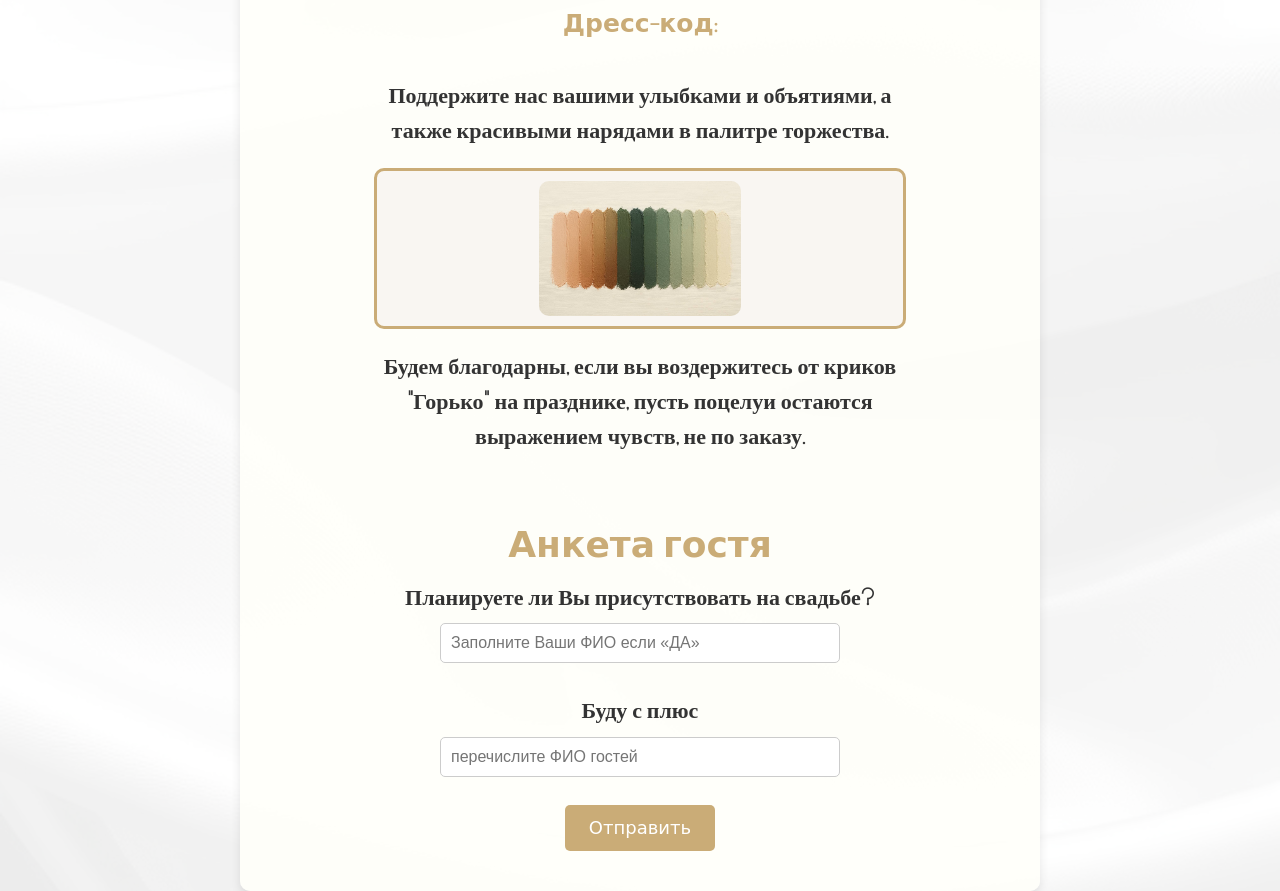
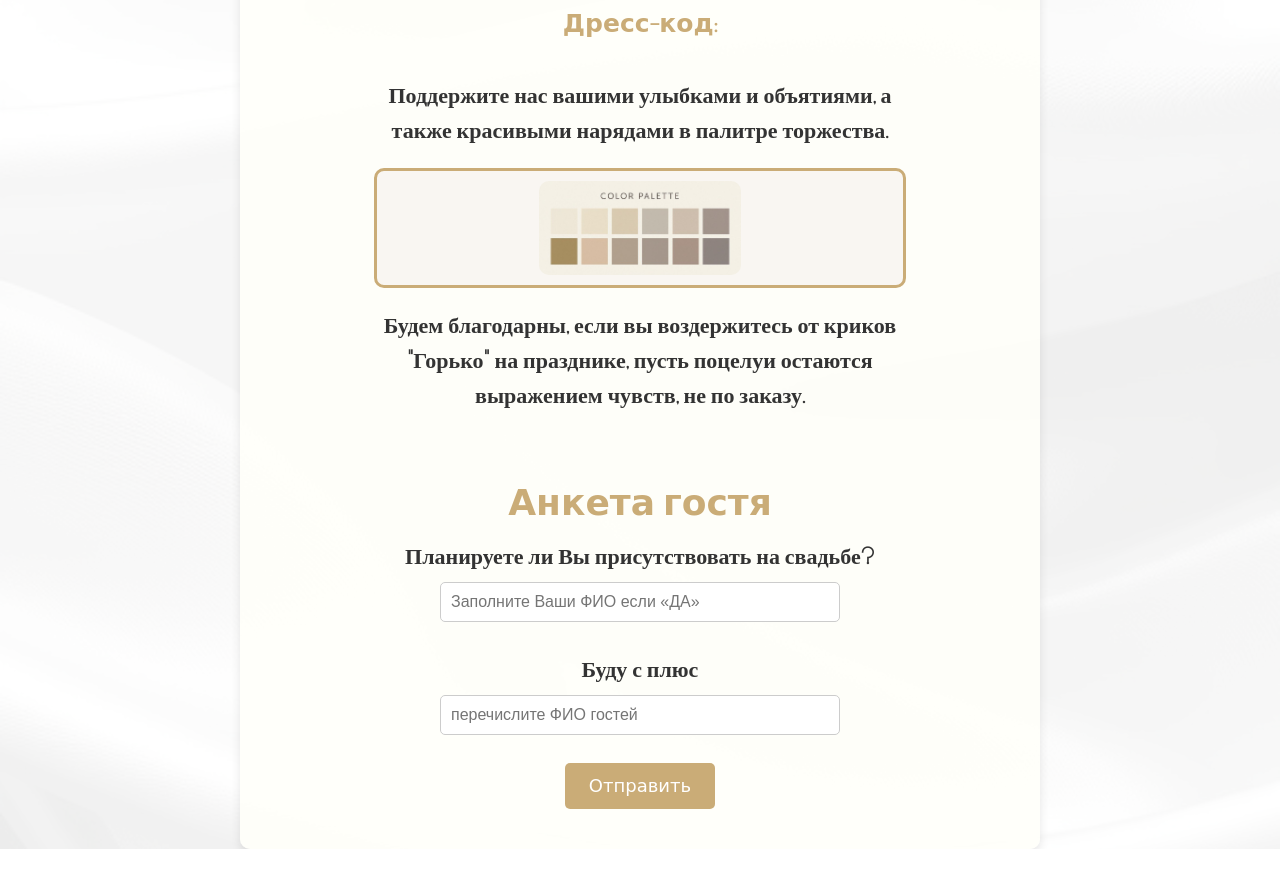
Before and after one commit to musicmtr/music.github.io, a plain HTML site: page index.html in a window 1280 px wide. Shown: the part 2959-3850 px from the top of the page. After the commit the page ends 3808 px from the top, so only its background shows below. Drawn offline with nearby package versions, Linux system fonts and the light colour scheme.

Commit message:
новая верси 33

```diff
--- a/index.html
+++ b/index.html
@@ -68,7 +68,7 @@
             <div class="text-container">
                 <h3 class="countdown-text2 fade-in"><p><strong>Дресс-код:</strong></p><br>  Поддержите нас вашими улыбками и объятиями, а также красивыми нарядами в палитре торжества.</h3>
                 <div class="dress-container">
-                    <img src="images/dres.jpg" alt="дресс" class="dress">
+                    <img src="images/colors.png" alt="дресс" class="dress">
                 </div>
                 <h3 class="countdown-text2 fade-in">    Будем благодарны, если вы воздержитесь от криков "Горько" на празднике, пусть поцелуи остаются выражением чувств, не по заказу.</h3>
             </div>
```
Also changed, not shown: images/colors.png (added).
